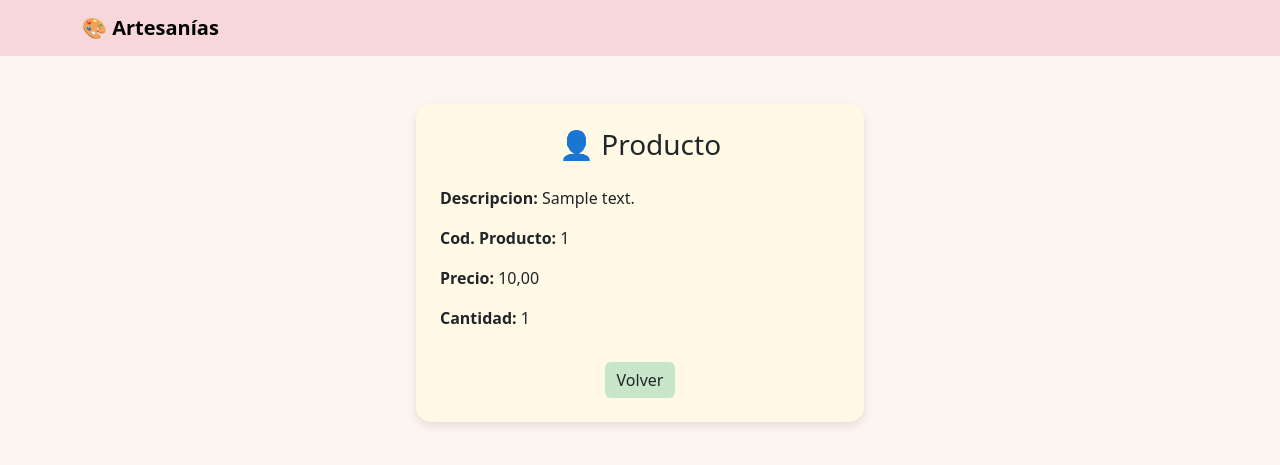
After one commit to ctorchia/Python-Entrega-3, a Django app: page /productos/ver_producto/1/ in a window 1280 px wide. The commit adds this page. Shown: the top 465 px of the page. Run offline with Django 5.2, Linux system fonts and the light colour scheme; tables that the repository leaves empty hold one stand-in row (values such as "Sample post").

Commit message:
Terminada la app de productos

```diff
--- a/productos/models.py
+++ b/productos/models.py
@@ -2,7 +2,7 @@ from django.db import models
 
 class Productos(models.Model):
 
-    cod_producto = models.CharField(max_length=20, unique=True)
+    cod_producto = models.IntegerField(unique=True)
     descripcion = models.CharField(max_length=100)
     precio = models.DecimalField(max_digits=10, decimal_places=2)
     cantidad = models.IntegerField()
--- /dev/null
+++ b/productos/templates/productos/ver_producto.html
@@ -0,0 +1,87 @@
+{% load static %}
+
+<!DOCTYPE html>
+<html lang="es">
+
+<head>
+
+    <link href="https://cdn.jsdelivr.net/npm/bootstrap@5.3.8/dist/css/bootstrap.min.css" rel="stylesheet">
+
+    <meta charset="UTF-8">
+    <meta name="viewport" content="width=device-width, initial-scale=1.0">
+
+    <title>Producto</title>
+
+    <style>
+        body {
+            background-color: #fdf6f0;
+        }
+
+        .navbar {
+            background-color: #f8d7da;
+        }
+
+        .card-art {
+            background-color: #fff9e6;
+            border: none;
+            border-radius: 15px;
+            box-shadow: 0px 4px 10px rgba(0, 0, 0, 0.1);
+        }
+
+        .btn-art {
+            background-color: #c8e6c9;
+            border: none;
+        }
+
+        .label {
+            font-weight: bold;
+        }
+    </style>
+
+</head>
+
+<body>
+
+    <nav class="navbar navbar-expand-lg">
+        <div class="container">
+
+            <a class="navbar-brand fw-bold" href="{% url 'inicio' %}">
+                🎨 Artesanías
+            </a>
+
+        </div>
+    </nav>
+
+
+    <div class="container mt-5 d-flex justify-content-center">
+
+        <div class="card card-art p-4" style="width: 28rem;">
+
+            <h3 class="text-center mb-4">👤 Producto</h3>
+
+            <p><span class="label">Descripcion:</span> {{ producto.descripcion }}</p>
+
+            <p><span class="label">Cod. Producto:</span> {{ producto.cod_producto }}</p>
+
+            <p><span class="label">Precio:</span> {{ producto.precio }}</p>
+
+            <p><span class="label">Cantidad:</span> {{ producto.cantidad }}</p>
+
+            <div class="text-center mt-3">
+
+                <a href="{% url 'productos_list' %}" class="btn btn-art">
+                    Volver
+                </a>
+
+            </div>
+
+        </div>
+
+    </div>
+
+
+    <script src="https://cdn.jsdelivr.net/npm/bootstrap@5.3.8/dist/js/bootstrap.bundle.min.js"></script>
+
+</body>
+
+</html>
--- a/productos/urls.py
+++ b/productos/urls.py
@@ -4,5 +4,5 @@ from . import views
 urlpatterns = [
     path('productos', views.productos_list, name='productos_list'),
     path('crear_producto/', views.crear_producto, name='crear_producto'),
-    path("ver_productos/<int:nro_producto>/", views.ver_producto, name="ver_producto"),
+    path("ver_producto/<int:cod_producto>/", views.ver_producto, name="ver_producto"),
 ]
--- a/productos/views.py
+++ b/productos/views.py
@@ -3,8 +3,8 @@ from .models import Productos
 from .forms import ProductoForm
 
 def productos_list(request):
-    productos = Productos.objects.all()
-    return render(request, "productos/productos_list.html", {"productos": productos})
+    productos_list = Productos.objects.all()
+    return render(request, "productos/productos_list.html", {"productos_list": productos_list})
 
 def ver_producto(request, cod_producto):
     try:
@@ -14,7 +14,7 @@ def ver_producto(request, cod_producto):
     context = {
         "producto" : producto
     }
-    return render(request, "productos/ver_productos.html",context)
+    return render(request, "productos/ver_producto.html",context)
 def crear_producto(request):
     if request.method == "POST":
         form = ProductoForm(request.POST)
@@ -24,4 +24,4 @@ def crear_producto(request):
     else:
         form = ProductoForm()
 
-    return render(request, "productos/producto_form.html", {"form": form})
+    return render(request, "productos/crear_producto.html", {"form": form})
```
Also changed, not shown: productos/templates/productos/crear_producto.html (added, +79 -0 lines), productos/templates/productos/productos_list.html (+4 -4 lines), productos/migrations/0003_alter_productos_cod_producto.py (added).
